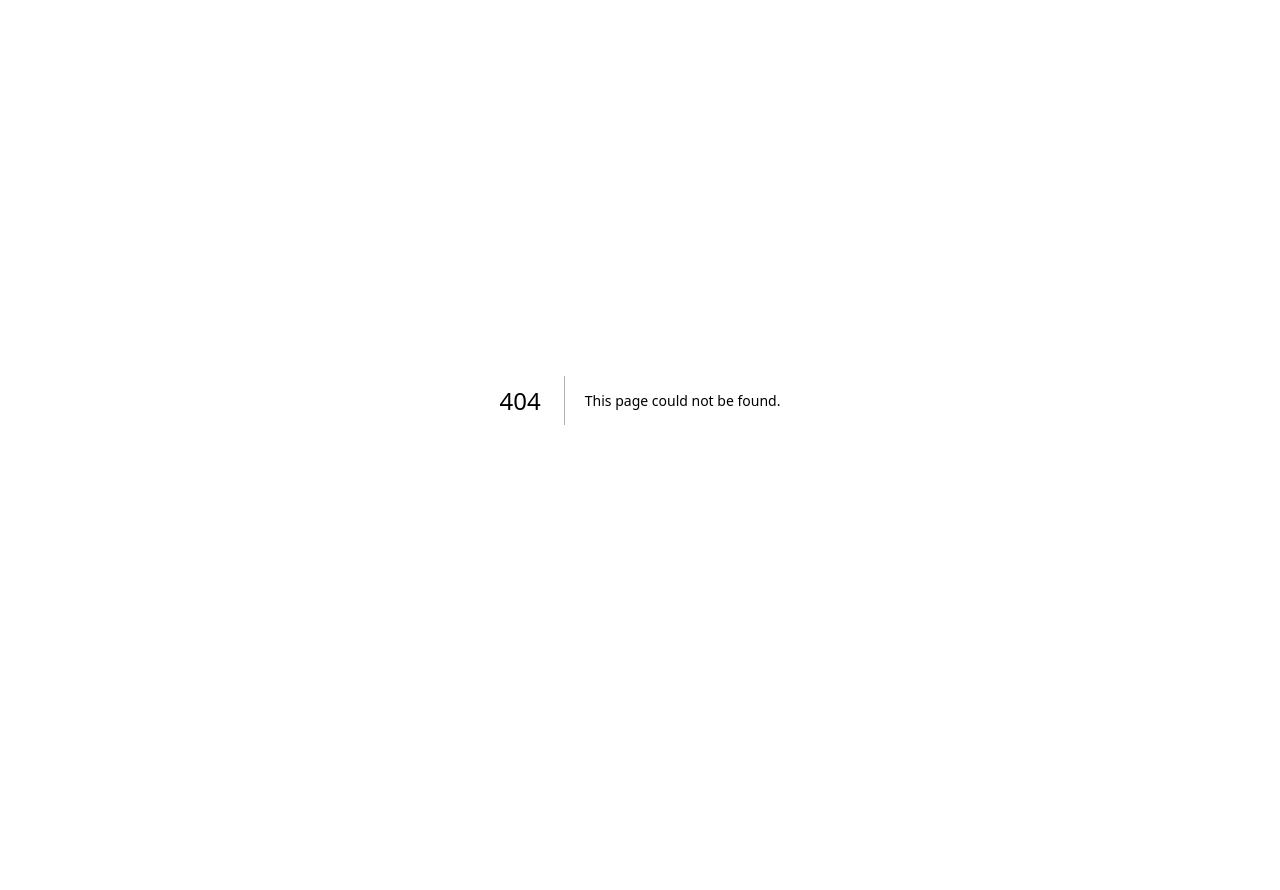
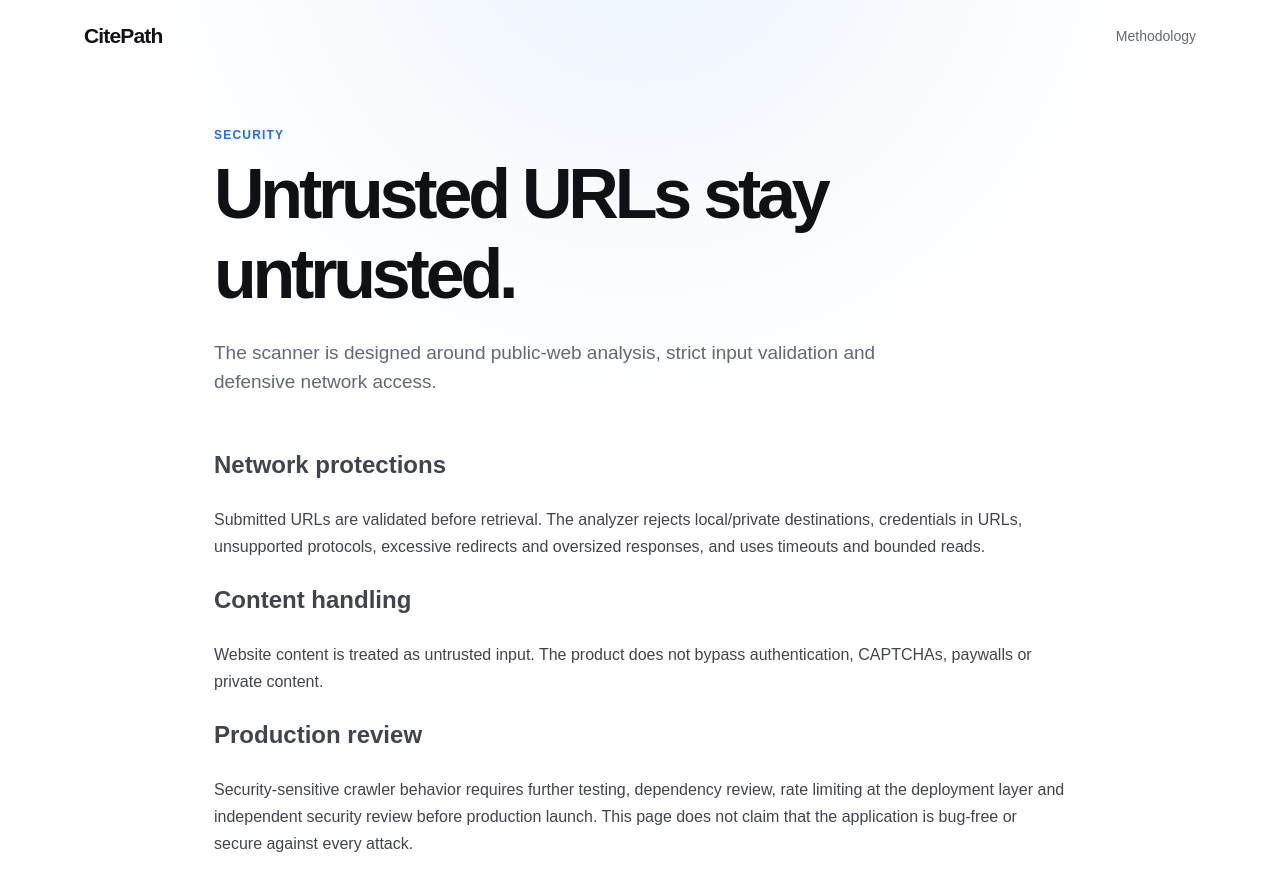
Before and after one commit to DMSNova27/CitePath, a Next.js app: page /security in a window 1280 px wide. Before the commit this address had no page. Shown: the top 890 px of the page. Before the commit the page ends 800 px from the top, so only its background shows below. Built offline with nearby package versions, Linux system fonts and the light colour scheme.

Commit message:
Add security transparency page

```diff
--- /dev/null
+++ b/src/app/security/page.tsx
@@ -0,0 +1,5 @@
+import Link from "next/link";
+
+export default function SecurityPage() {
+  return <main className="page-shell"><nav className="nav"><Link href="/" className="brand">CitePath</Link><Link href="/methodology" className="nav-link">Methodology</Link></nav><article style={{maxWidth:900,margin:"0 auto",padding:"56px 24px 100px"}}><p className="eyebrow">Security</p><h1 style={{fontSize:"clamp(42px,7vw,70px)",letterSpacing:"-.06em",margin:0}}>Untrusted URLs stay untrusted.</h1><p className="lead">The scanner is designed around public-web analysis, strict input validation and defensive network access.</p><section style={{marginTop:48,lineHeight:1.7,color:"#41444b"}}><h2>Network protections</h2><p>Submitted URLs are validated before retrieval. The analyzer rejects local/private destinations, credentials in URLs, unsupported protocols, excessive redirects and oversized responses, and uses timeouts and bounded reads.</p><h2>Content handling</h2><p>Website content is treated as untrusted input. The product does not bypass authentication, CAPTCHAs, paywalls or private content.</p><h2>Production review</h2><p>Security-sensitive crawler behavior requires further testing, dependency review, rate limiting at the deployment layer and independent security review before production launch. This page does not claim that the application is bug-free or secure against every attack.</p></section></article></main>;
+}
```
